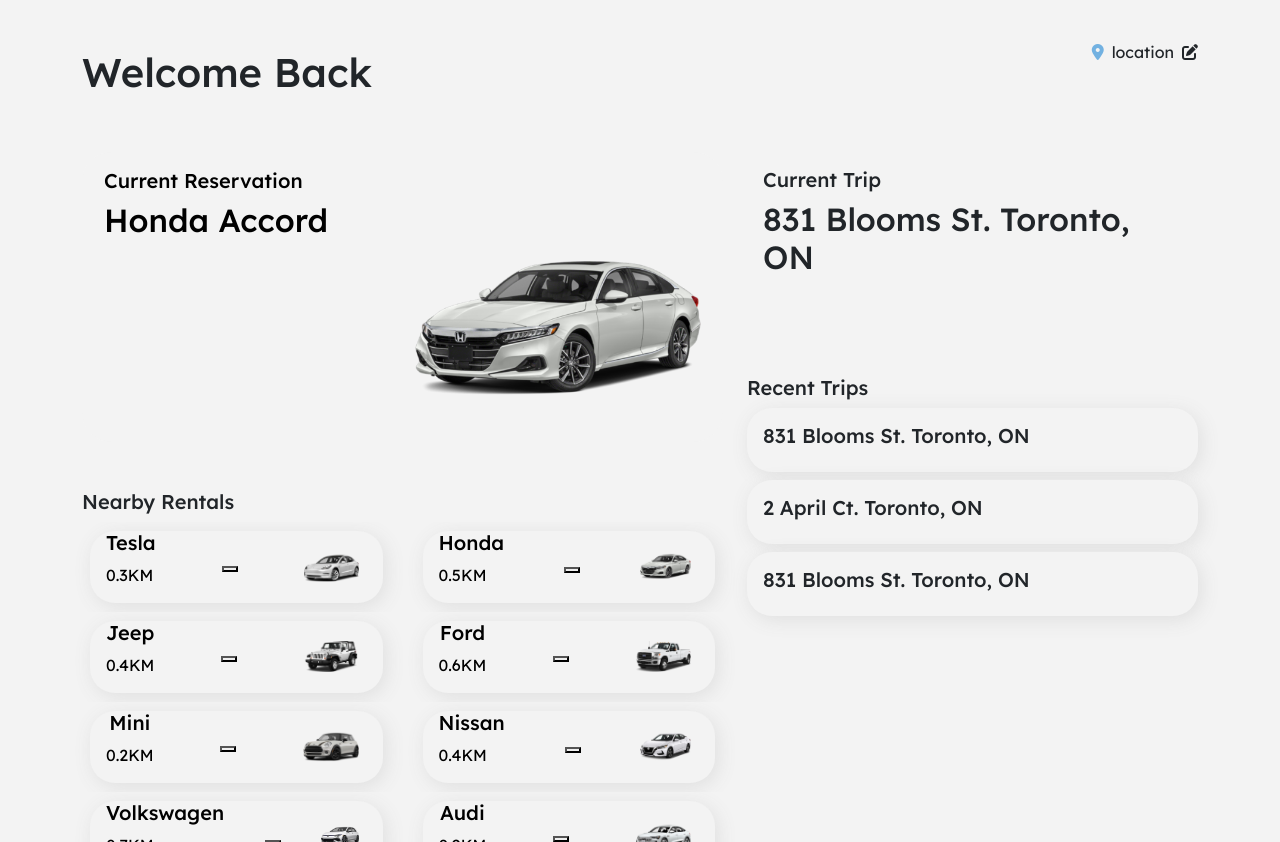
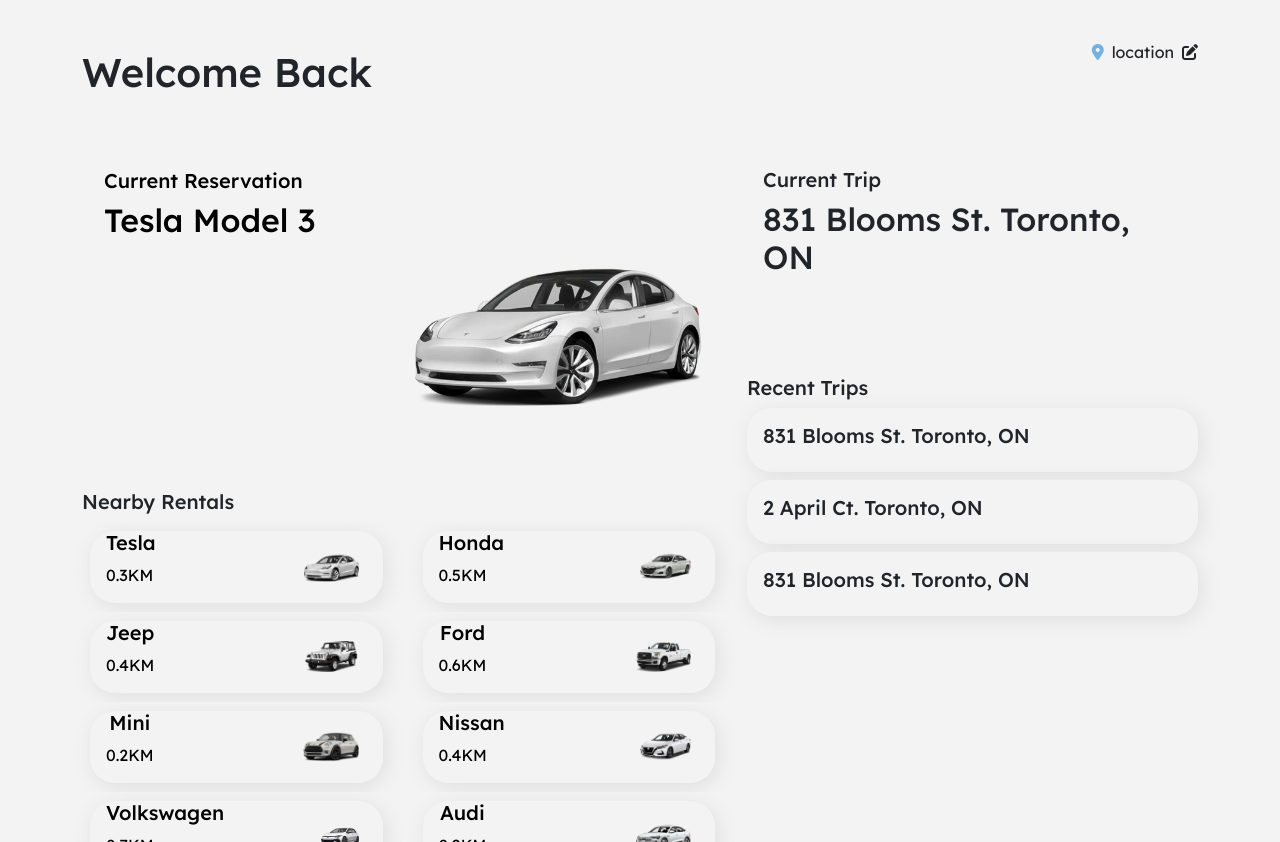
Before and after one commit to coolokawesome/carconnekt-app, a React (Vite) app: page / in a window 1280 px wide. Built offline with nearby package versions, Linux system fonts and the light colour scheme; a web font is replaced by a local one.

Commit message:
replaced recoil with jotai + updated arrays

```diff
--- a/package.json
+++ b/package.json
@@ -10,10 +10,10 @@
     "preview": "vite preview"
   },
   "dependencies": {
+    "jotai": "^2.1.1",
     "react": "^18.2.0",
     "react-cookie": "^4.1.1",
     "react-dom": "^18.2.0",
-    "recoil": "^0.7.7",
     "sass": "^1.62.1"
   },
   "devDependencies": {
--- a/src/CurrentCar.jsx
+++ b/src/CurrentCar.jsx
@@ -1,14 +1,12 @@
 import React, { useEffect, useState } from 'react'
-import { selectedCar, allCarsAvailable } from './atoms.js'
-import {useRecoilState, useRecoilValue} from 'recoil'
+import { CurrentCar, allCarsAvailable } from './atoms.js'
 import './CurrentCar.sass'
+import { useAtom } from 'jotai'
 
 function CurrentCarComponent() {
+
     //get the stored value from the recoil Atom
-    const currentCar = useRecoilValue(selectedCar)
-    //set the Atom's value to a local component's state
-    const [car, setCar] = useState(currentCar[1])
-
+    const [car, setCar] = useAtom(CurrentCar)
     return(
      <>
     <button className='current-car-button '>
--- a/src/CurrentTrip.jsx
+++ b/src/CurrentTrip.jsx
@@ -1,9 +1,9 @@
 import React, {useState, useEffect} from 'react'
-import { selectAllTrips } from './atoms'
-import { useRecoilState, useRecoilValue } from 'recoil'
+import { allTrips } from './atoms'
+import { useAtom } from 'jotai'
 import './CurrentTrip.sass'
 function CurrentTrip() {
-  const localeLocationSelector = useRecoilValue(selectAllTrips)
+  const [localeLocationSelector, setLocaleLocationSelector] = useAtom(allTrips)
   const [location, setLocation] = useState(localeLocationSelector[0])
   useEffect(() => {
     setLocation(localeLocationSelector[0])
--- a/src/Main.jsx
+++ b/src/Main.jsx
@@ -2,10 +2,8 @@
 import ReactDOM from 'react-dom/client'
 import App from './App.jsx'
 import './index.sass'
-import {RecoilRoot} from 'recoil';
+
 
 ReactDOM.createRoot(document.getElementById('root')).render(
-    <RecoilRoot>
       <App />
-    </RecoilRoot>
 )
--- a/src/NearbyCar.jsx
+++ b/src/NearbyCar.jsx
@@ -1,30 +1,36 @@
 import React, { useEffect, useState } from 'react'
-import { selectedCar, allCarsAvailable } from './atoms.js'
-import {useRecoilState, useRecoilValue} from 'recoil'
+import { CurrentCar, allCarsAvailable } from './atoms.js'
 import './NearbyCar.sass'
+import { useAtom } from 'jotai'
 function NearbyCar() {
         //states
         //get the stored value from the recoil Atom
-    const currentCar = useRecoilValue(selectedCar)
+    const [allCars, setAllCars] = useAtom(allCarsAvailable)
+    const [currentCar, setCurrentCar] = useAtom(CurrentCar)
         //set the Atom's value to a local component's state
         //set a const effect here
+    const handleNewCar = (e) => {
+        const id = e.target.id
+        console.log('current car: ', currentCar)
+        console.log('targets ID: ' + e.target.id)
+        setCurrentCar(allCarsAvailable.init[id])
+    }
   return (
     <div className='mt-5'>
         <h5>Nearby Rentals</h5>
         <div className='nearby-car-component-container row'>
             {
-            currentCar.map((car, id) => {
+            allCars.map((car, key) => {
                 return(
-                <button className='nearby-rental-button col-6'>
-                    <div key={id} className='px-2 nearby-car-container m-2 d-flex align-items-center justify-content-between'>
-                        <div className='ps-2'>
-                            <h5 className=''>{car.make}</h5>
-                            <p className='text-start'>{car.location.distance}KM</p>
+                <button onClick={handleNewCar} key={key} id={key}className='nearby-rental-button col-6'>
+                    <div id={key} key={key} className='px-2 nearby-car-container m-2 d-flex align-items-center justify-content-between'>
+                        <div id={key} className='ps-2'>
+                            <h5 id={key} value={car.make} className=''>{car.make}</h5>
+                            <p id={key} value={car.location.distance} className='text-start'>{car.location.distance}KM</p>
                         </div>
-                        <div>
-                            <img className='img img-fluid car-img me-3' src={car.img}>
+                        <div id={key}>
+                            <img className='img img-fluid car-img me-3' id={key} value={car.img} src={car.img}>
                             </img>
-                            <button onClick={null}></button>
                         </div>
                     </div>
                 </button>
--- a/src/RecentTrips.jsx
+++ b/src/RecentTrips.jsx
@@ -1,14 +1,15 @@
 import { useEffect, useState } from "react"
-import {selectAllTrips} from './atoms'
-import { useRecoilValue } from "recoil"
+import {allTrips} from './atoms'
+import { useAtom } from "jotai"
 import './RecentTrips.sass'
 function RecentTrips() {
-    const allTrips = useRecoilValue(selectAllTrips)
+
+    const [trips, setTrips] = useAtom(allTrips)
     return(
         <div className='recent-trips-container mt-3'>
             <h5>Recent Trips</h5>
             {
-                allTrips.map((trip, id) => {
+                trips.map((trip, id) => {
                     return (
                         <div id={`trip-${id}`} className="trip-container p-3 my-2">
                             <h5 className="trip-label">
--- a/src/atoms.js
+++ b/src/atoms.js
@@ -6,12 +6,9 @@
 import Nissan from './imgs/cars/nissan.png'
 import Volkswagen from './imgs/cars/golf.png'
 import Audi from './imgs/cars/audi.png'
-import { atom, selector} from 'recoil';
+import {  atom } from 'jotai'
 
-export const allCarsAvailable = atom(
-    {
-        key: "allCarsAvailable",
-        default:[
+export const allCarsAvailable = atom([
             {
             id: 1,
             make: "Tesla",
@@ -116,12 +113,8 @@
                 distance: 0.9
                 }
             }
-        ]
-    }
-)
-export const allTrips = atom ({
-    key: "tripList",
-    default: [
+        ])
+export const allTrips = atom ([
             {
             departure: "2 April Ct. Toronto, ON",
             arrival: "831 Blooms St. Toronto, ON"
@@ -136,19 +129,19 @@
             departure: "22 Spadina Ave. Toronto, ON",
              arrival: "831 Blooms St. Toronto, ON"
             },
-        ]
-    }
+        ])
+export const CurrentCar = atom (
+    {
+        id: 1,
+        make: "Tesla",
+        model: "Model 3",
+        year: 2022,
+        transmission: "automatic",
+        doors: 4,
+        img: Tesla,
+        location:{
+            address: "33 King St. Toronto, ON",
+            distance: 0.3
+        }
+        },
 )
-
-export const selectAllTrips = selector(
-    {
-        key: "selectAllTrips",
-        get: ({get}) => get(allTrips)
-    }
-)
-export const selectedCar = selector(
-    {
-        key: "selectedCar",
-        get: ({get}) => get(allCarsAvailable)
-    }
-)
```
Also changed, not shown: 1 other file (tests, documents, lock files or other folders).
